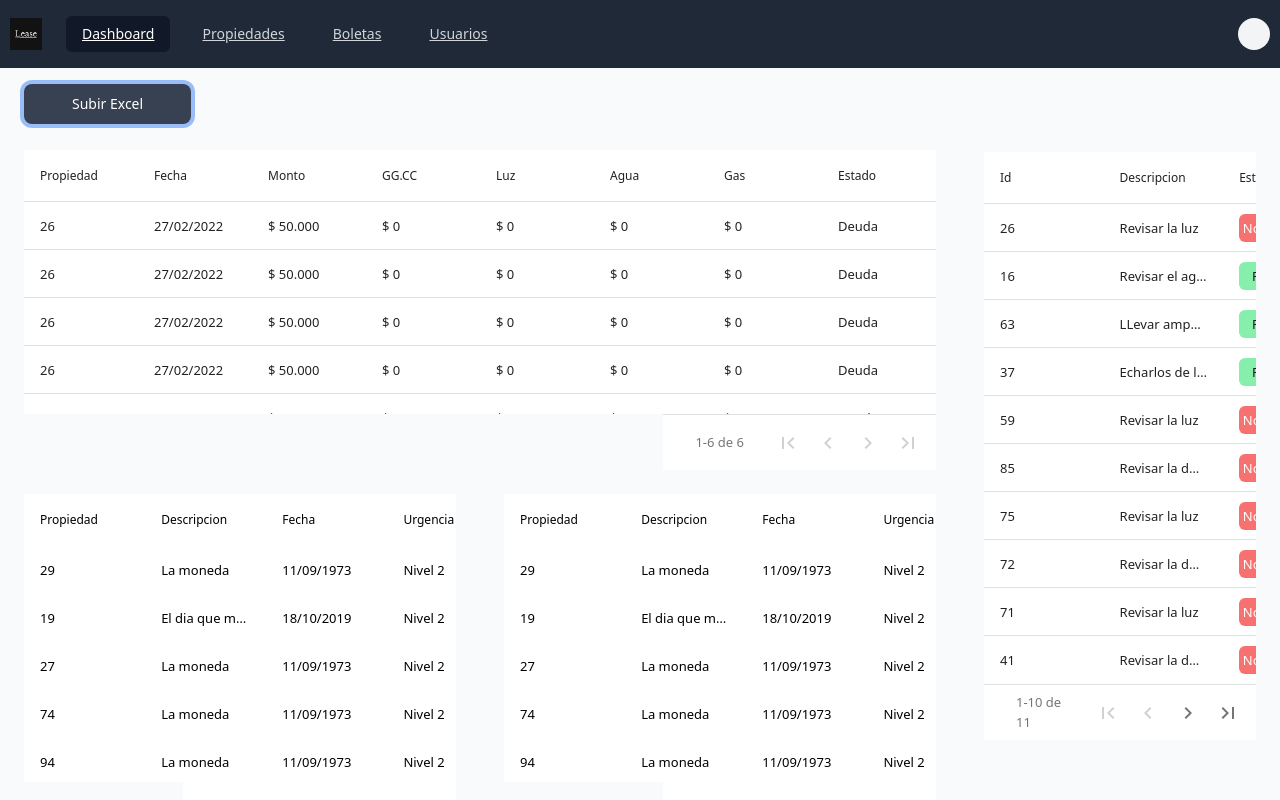
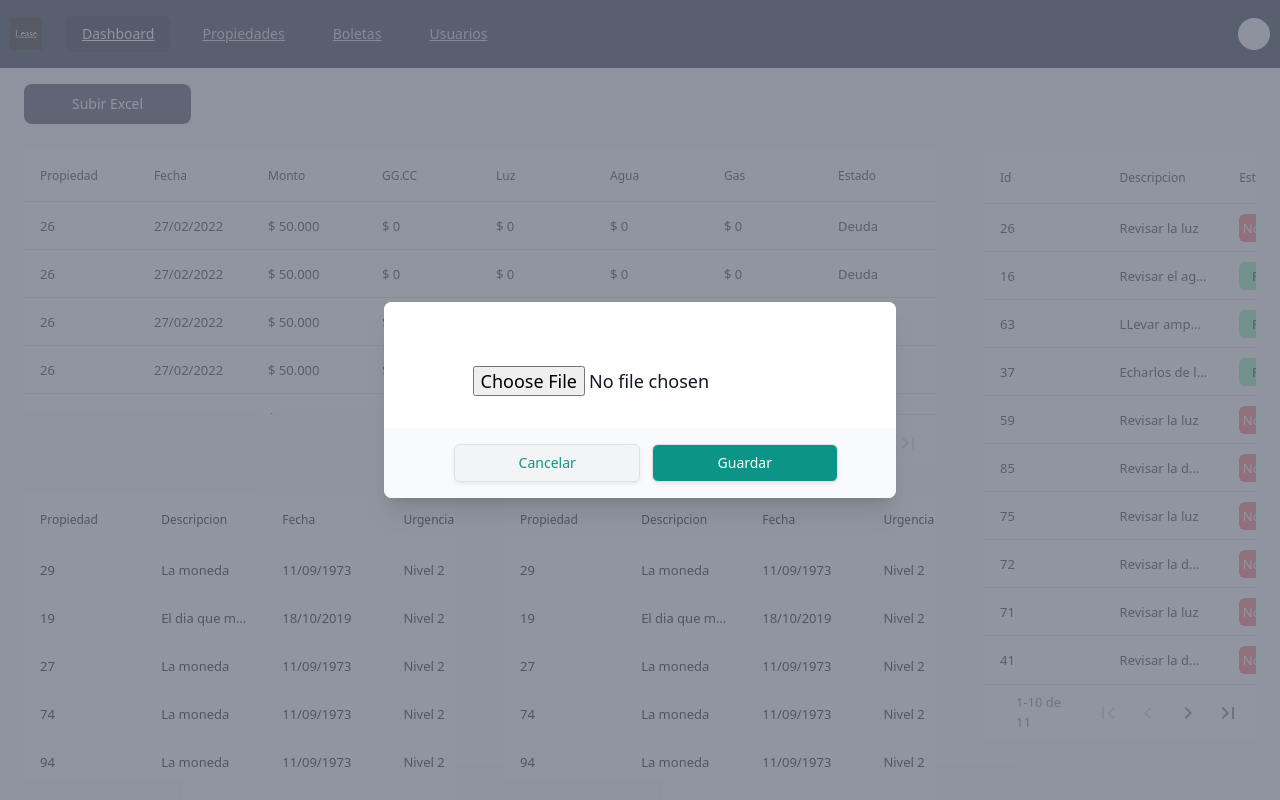
Before and after one commit to 96seba/lease-app, a React (Create React App) app: page /dashboard in a window 1280 px wide. Both pictures are taken after a click on the button "Subir Excel". Built offline with nearby package versions, Linux system fonts and the light colour scheme.

Commit message:
add modalAddFile dashboard

```diff
--- /dev/null
+++ b/src/components/ModalAddFile.jsx
@@ -0,0 +1,95 @@
+import { Fragment, useRef, useState } from 'react'
+import { Dialog, Transition } from '@headlessui/react'
+import { BsSaveFill } from "react-icons/bs";
+
+
+
+
+
+export default function ModalGuardar({ open, setOpen }) {
+
+    const[file,setFile]=useState("");
+
+    const cancelButtonRef = useRef(null);
+
+
+    const checkExtension=(str)=>{
+        let arr = str.split('.');
+        let ext = arr[arr.length-1];
+        console.log(ext)
+
+        if(ext === 'xls' || ext === 'xlsx' || ext === 'csv'){
+            setOpen(false)
+            // llamar api
+        }
+        else{
+            alert("El archivo debe ser de tipo excel (.xls, .xlsx o .csv)");
+        }
+
+    }
+
+    return (
+        <Transition.Root show={open} as={Fragment}>
+            <Dialog as="div" className="relative z-10" initialFocus={cancelButtonRef} onClose={setOpen}>
+                <Transition.Child
+                    as={Fragment}
+                    enter="ease-out duration-1000"
+                    enterFrom="opacity-0"
+                    enterTo="opacity-100"
+                    leave="ease-in duration-1000"
+                    leaveFrom="opacity-100"
+                    leaveTo="opacity-0"
+                >
+                    <div className="fixed inset-0 bg-gray-500 bg-opacity-75 transition-opacity" />
+                </Transition.Child>
+
+                <div className="fixed inset-0 z-10 overflow-y-auto">
+                    <div className="flex min-h-full items-end justify-center p-4 text-center sm:items-center sm:p-0">
+                        <Transition.Child
+                            as={Fragment}
+                            enter="ease-out duration-300"
+                            enterFrom="opacity-0 translate-y-4 sm:translate-y-0 sm:scale-95"
+                            enterTo="opacity-100 translate-y-0 sm:scale-100"
+                            leave="ease-in duration-200"
+                            leaveFrom="opacity-100 translate-y-0 sm:scale-100"
+                            leaveTo="opacity-0 translate-y-4 sm:translate-y-0 sm:scale-95"
+                        >
+                            <Dialog.Panel className="relative transform overflow-hidden rounded-lg bg-white text-left shadow-xl transition-all sm:my-8 sm:w-full sm:max-w-lg">
+                                <div className="bg-white px-4 pt-5 pb-4 sm:p-6 sm:pb-4 flex justify-center">
+
+                                    <div className="sm:flex sm:items-start">
+
+                                        <div className="mt-3 text-center sm:mt-0 sm:ml-4 sm:text-left">
+
+                                            <Dialog.Title as="h3" className="text-lg font-medium flex flex-col justify-center items-center leading-6 text-gray-900">
+                                            <input value={file} onChange={e=>{setFile(e.target.value)
+                                            console.log(e.target.value.split('.'))
+                                                }} id="fileSelect" type="file" accept=".csv, application/vnd.openxmlformats-officedocument.spreadsheetml.sheet, application/vnd.ms-excel" />
+
+                                            </Dialog.Title>
+                                        </div>
+                                    </div>
+                                </div>
+                                <div className="bg-gray-50 px-4 py-3 sm:flex sm:flex-row-reverse flex justify-center items-center sm:px-6">
+                                    <button
+                                        type="button"
+                                        className="inline-flex w-[40%] justify-center rounded-md border border-transparent bg-teal-600 px-4 py-2 text-base font-medium text-white shadow-sm hover:bg-teal-700 focus:outline-none focus:ring-2 focus:ring-teal-500 focus:ring-offset-2 sm:ml-3 sm:text-sm"
+                                        onClick={() => checkExtension(file)} >
+                                        Guardar
+                                    </button>
+                                    <button
+                                        type="button"
+                                        className="inline-flex w-[40%] justify-center rounded-md border border-transparent bg-gray-100 px-4 py-2 text-base font-medium text-teal-600 shadow-sm hover:bg-teal-700 hover:text-white focus:outline-none focus:ring-2 focus:ring-teal-500 focus:ring-offset-2 sm:ml-3 sm:text-sm"
+                                        onClick={() => setOpen(false)}
+                                    >
+                                        Cancelar
+                                    </button>
+                                </div>
+                            </Dialog.Panel>
+                        </Transition.Child>
+                    </div>
+                </div>
+            </Dialog>
+        </Transition.Root>
+    )
+}
--- a/src/screen/Dashboard.jsx
+++ b/src/screen/Dashboard.jsx
@@ -3,6 +3,7 @@ import 'bootstrap/dist/css/bootstrap.min.css'
 import TableCheck from '../components/TableCheck'
 import TableDebtors from '../components/TableDebtors'
 import TableToResolveNVisits from '../components/TableToResolveNVisits';
+import ModalAddFile from '../components/ModalAddFile';
 
 
 
@@ -22,10 +23,18 @@ export default function Dashboard() {
         { id: 81, descripcion: "Revisar la luz", estado: "No revisado" },
     ])
 
+    const [open, setOpen] = useState(false)
+
+    const openModal = (data) => {
+        setOpen(true)
+        // console.log("AAAAAAAAAAAAAA")
+        console.log(data)
+    }
+
     return (
         <div className="flex flex-col h-[91.5vh] bg-gray-50 w-screen items-start justify-start">
             <div className=" flex mt-3 bg-gray-50 h-[5vh] w-screen justify-start px-6">
-                <button className="flex text-white bg-[#374151] hover:bg-primary-700 focus:ring-4 focus:outline-none focus:ring-primary-300 font-medium rounded-lg text-sm px-5 py-2.5 text-center dark:bg-primary-600 dark:hover:bg-primary-700 dark:focus:ring-primary-800">Subir Excel</button>
+                <button onClick={() => setOpen(true)}  setOpen={setOpen} openModal={openModal} className="flex text-white bg-[#374151] hover:bg-primary-700 focus:ring-4 focus:outline-none focus:ring-primary-300 font-medium rounded-lg text-sm px-5 py-2.5 text-center dark:bg-primary-600 dark:hover:bg-primary-700 dark:focus:ring-primary-800">Subir Excel</button>
             </div>
             <div className="flex h-[86.5vh] mt-4 bg-gray-50 w-screen items-center justify-center">
                 <div className='flex w-3/4  h-[91.5vh] items-center justify-center flex-col'>
@@ -45,6 +54,7 @@ export default function Dashboard() {
                     <TableCheck dataCheck={dataCheck} setDataCheck={setDataCheck} />
                 </div>
             </div>
+            <ModalAddFile open={open} setOpen={setOpen}/>
         </div>
     )
 }
```
